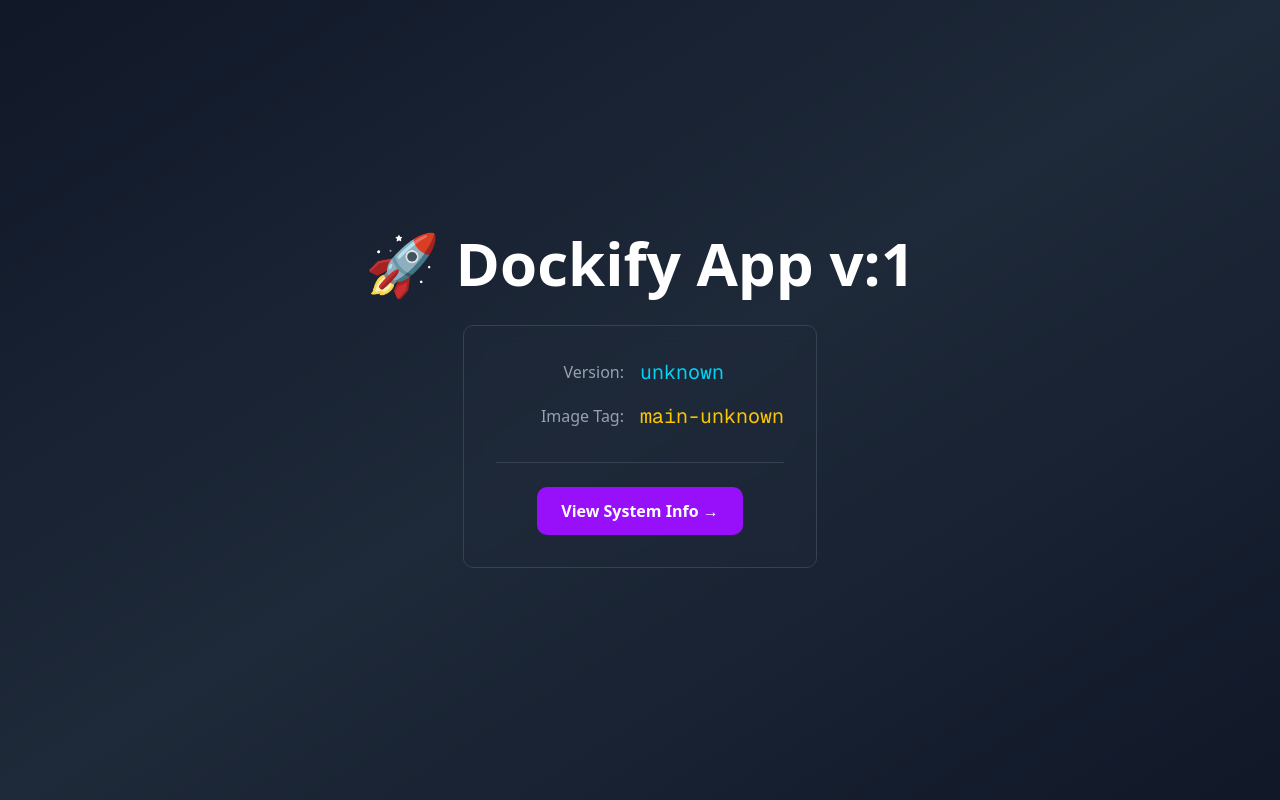
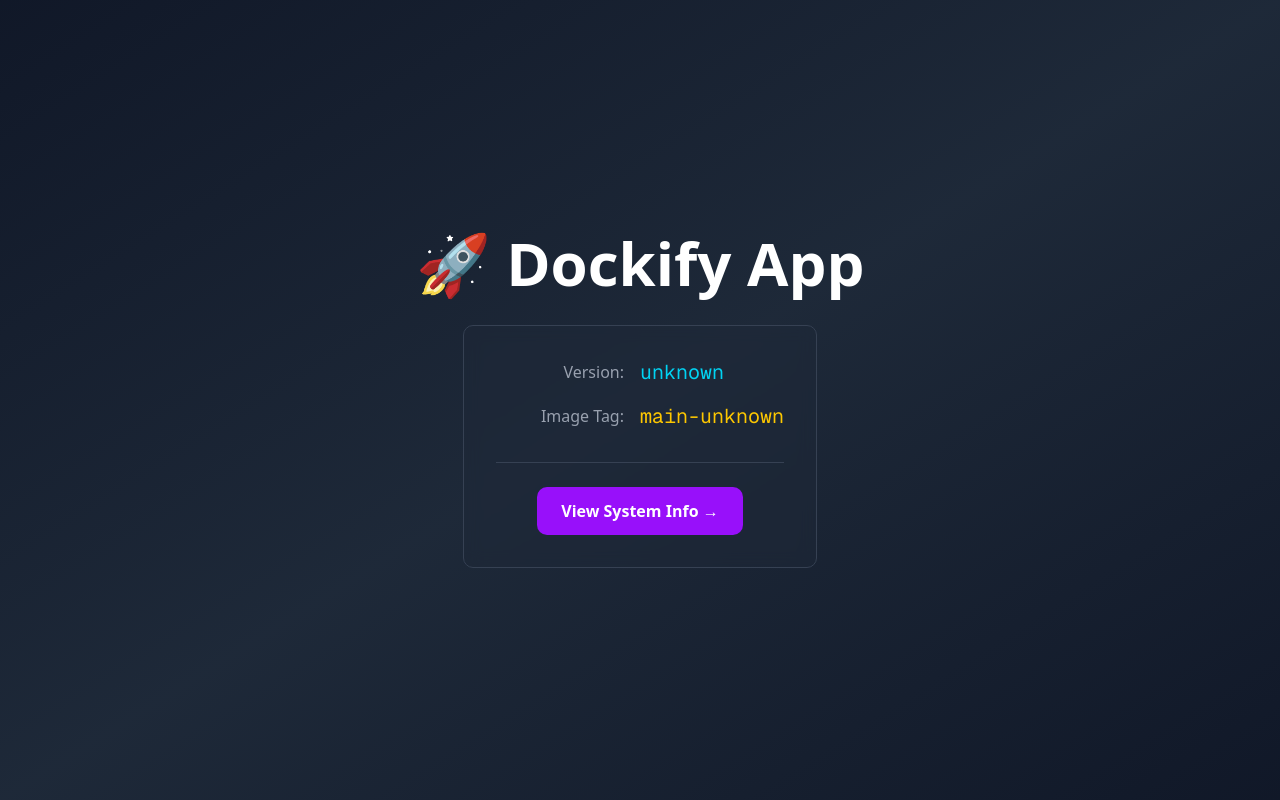
Before and after one commit to xtian-o/dockify-app, a Next.js app in the folder nextjs/: page / in a window 1280 px wide. Built offline with nearby package versions, Linux system fonts and the light colour scheme; no server answers.

Commit message:
Update homepage

```diff
--- a/nextjs/src/app/page.tsx
+++ b/nextjs/src/app/page.tsx
@@ -2,7 +2,7 @@
   return (
     <div className="min-h-screen bg-gradient-to-br from-gray-900 via-gray-800 to-gray-900 text-white flex items-center justify-center p-8">
       <main className="text-center">
-        <h1 className="text-6xl font-bold mb-8">🚀 Dockify App v:1</h1>
+        <h1 className="text-6xl font-bold mb-8">🚀 Dockify App</h1>
 
         <div className="bg-gray-800/50 backdrop-blur rounded-lg p-8 border border-gray-700 inline-block">
           <div className="space-y-4">
```
